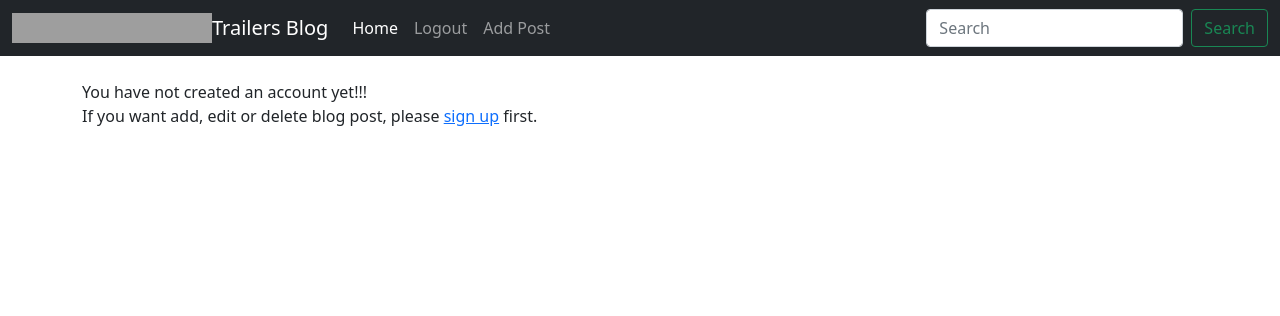
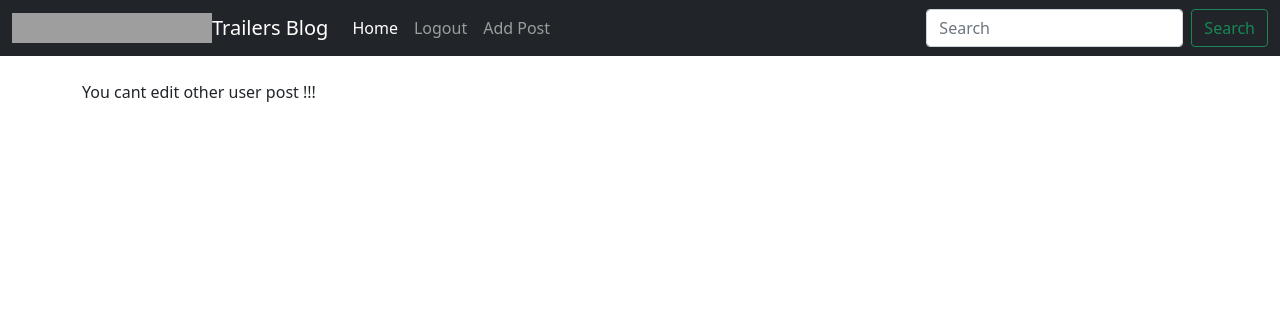
Before and after one commit to FabrizioAdi/Robinson-Trailers-Blog-M4, a Django app: template templates/edit_post.html in a window 1280 px wide. Shown: the top 316 px of the page. Run offline with Django 3.2, Linux system fonts and the light colour scheme; the template is opened without the code that fills it, so the values that code supplies are empty; the visitor is signed in with stand-in values (Sample User, id 1); grey boxes are pictures that could not be loaded.

Commit message:
Update authentication

```diff
--- a/templates/edit_post.html
+++ b/templates/edit_post.html
@@ -16,9 +16,7 @@
 </div>
 {% else %}
 <br/>
-<p> You have not created an account yet!!!<br/>
-    If you want add, edit or delete blog post, please
-    <a href="{% url 'account_signup' %}">sign up</a> first.</p>
+<p> You cant edit other user post !!!</p>
 {% endif %}
 {% else %}
 <br/>
--- a/templates/home.html
+++ b/templates/home.html
@@ -16,8 +16,10 @@
     <!-- Link to edit post -->
     <small>
         {% if user.is_authenticated %}
+        {% if user.id == post.author.id %}
         <a href ="{% url 'edit_post' post.pk %}">Edit Post</a> or
         <a href ="{% url 'delete_post' post.pk %}">Delete Post</a>
+        {% endif %}
         {% endif %}
     </small>
 </li>
```
